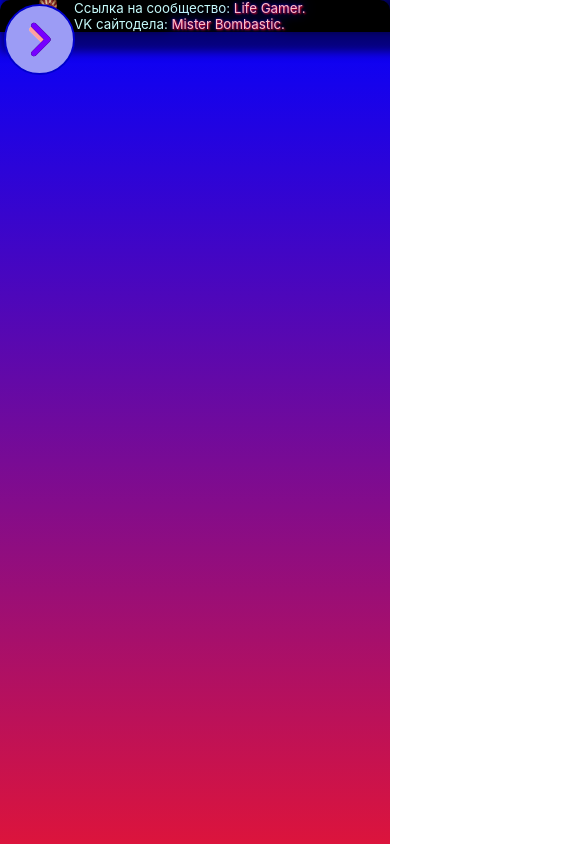
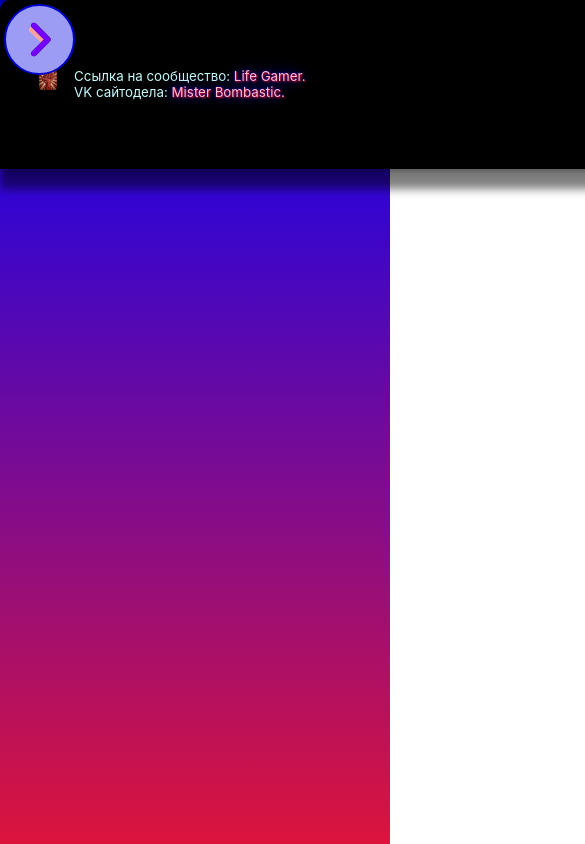
Before and after one commit to Diesfingers228/LifeGamer, a React (Create React App) app in the folder my-app/: page /info in a window 390 px wide. Shown: the top 844 px of the page, 585 px wide, since content can reach past the window. Built offline with nearby package versions, Linux system fonts and the light colour scheme.

Commit message:
Life_Gamer

```diff
--- a/my-app/src/AppMobile.css
+++ b/my-app/src/AppMobile.css
@@ -329,6 +329,8 @@
       width: 100%;
       position: absolute;
       bottom: 0 auto;
+      padding-right: 100%;
+      height: 20%;
     }
 
     .footer-content {
```
